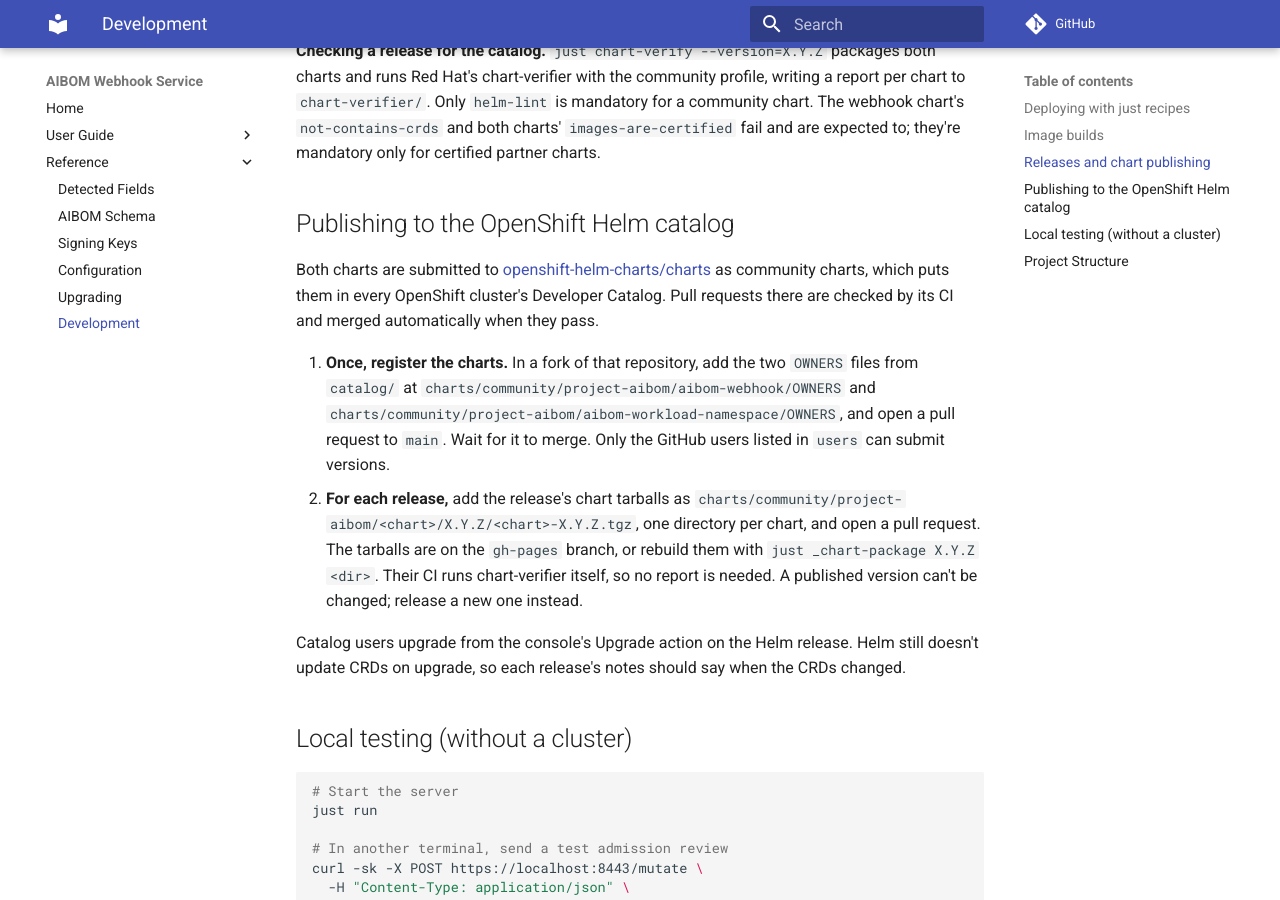
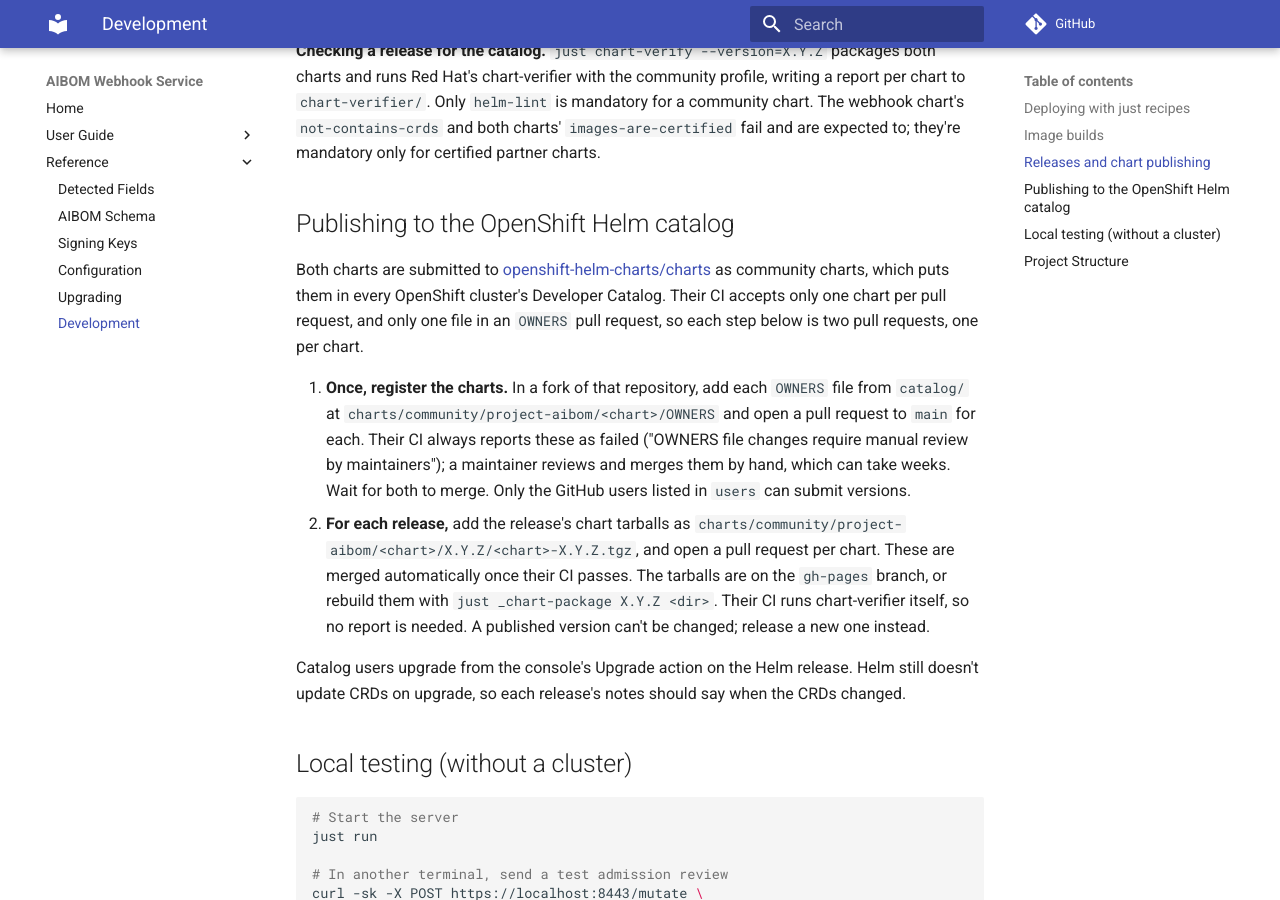
Before and after one commit to gavinsan33/aibom-webhook-service, an MkDocs documentation site: the page built from docs/reference/development.md, in a window 1280 px wide and 900 px high, scrolled down 2641 px. Built offline with MkDocs 1.6.1 and Material for MkDocs 9.7.7, drawn with Linux system fonts in a browser that asks for light colours; comment, search, counter and statistics services are not loaded.

Commit message:
docs: one chart per catalog PR; OWNERS PRs merged by hand

```diff
--- a/docs/reference/development.md
+++ b/docs/reference/development.md
@@ -70,10 +70,10 @@ To remove the deployment: `just undeploy` (runs `helm uninstall aibom-webhook`,
 
 ## Publishing to the OpenShift Helm catalog
 
-Both charts are submitted to [openshift-helm-charts/charts](https://github.com/openshift-helm-charts/charts) as community charts, which puts them in every OpenShift cluster's Developer Catalog. Pull requests there are checked by its CI and merged automatically when they pass.
+Both charts are submitted to [openshift-helm-charts/charts](https://github.com/openshift-helm-charts/charts) as community charts, which puts them in every OpenShift cluster's Developer Catalog. Their CI accepts only one chart per pull request, and only one file in an `OWNERS` pull request, so each step below is two pull requests, one per chart.
 
-1. **Once, register the charts.** In a fork of that repository, add the two `OWNERS` files from `catalog/` at `charts/community/project-aibom/aibom-webhook/OWNERS` and `charts/community/project-aibom/aibom-workload-namespace/OWNERS`, and open a pull request to `main`. Wait for it to merge. Only the GitHub users listed in `users` can submit versions.
-2. **For each release,** add the release's chart tarballs as `charts/community/project-aibom/<chart>/X.Y.Z/<chart>-X.Y.Z.tgz`, one directory per chart, and open a pull request. The tarballs are on the `gh-pages` branch, or rebuild them with `just _chart-package X.Y.Z <dir>`. Their CI runs chart-verifier itself, so no report is needed. A published version can't be changed; release a new one instead.
+1. **Once, register the charts.** In a fork of that repository, add each `OWNERS` file from `catalog/` at `charts/community/project-aibom/<chart>/OWNERS` and open a pull request to `main` for each. Their CI always reports these as failed ("OWNERS file changes require manual review by maintainers"); a maintainer reviews and merges them by hand, which can take weeks. Wait for both to merge. Only the GitHub users listed in `users` can submit versions.
+2. **For each release,** add the release's chart tarballs as `charts/community/project-aibom/<chart>/X.Y.Z/<chart>-X.Y.Z.tgz`, and open a pull request per chart. These are merged automatically once their CI passes. The tarballs are on the `gh-pages` branch, or rebuild them with `just _chart-package X.Y.Z <dir>`. Their CI runs chart-verifier itself, so no report is needed. A published version can't be changed; release a new one instead.
 
 Catalog users upgrade from the console's Upgrade action on the Helm release. Helm still doesn't update CRDs on upgrade, so each release's notes should say when the CRDs changed.
 
```
